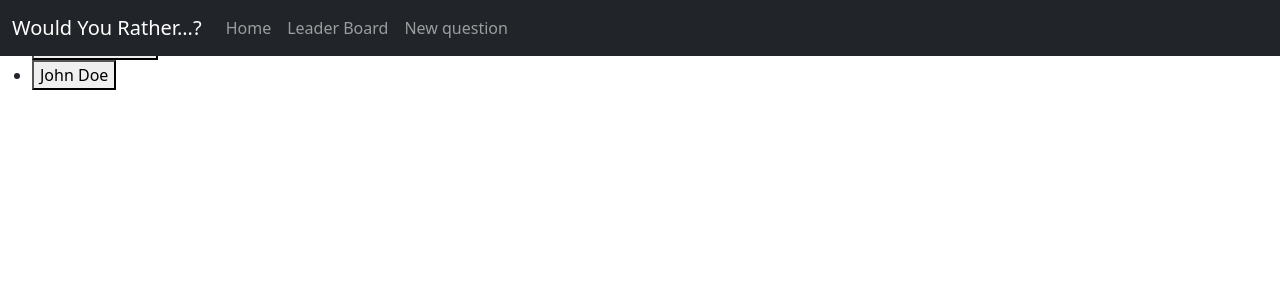
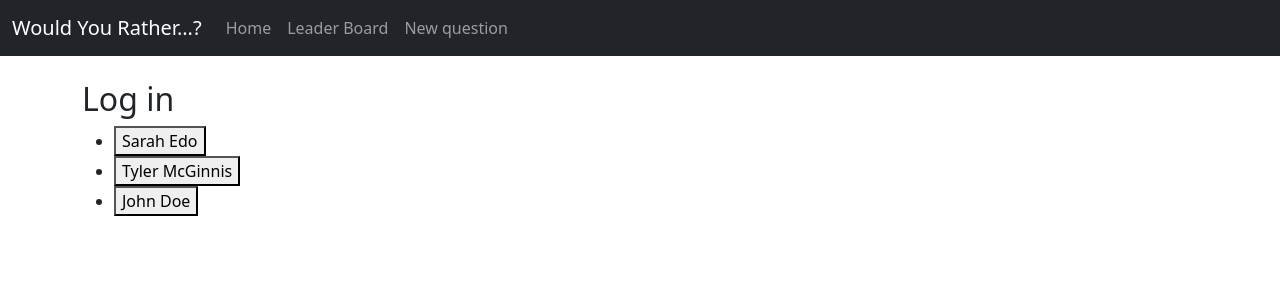
Before and after one commit to neilvcarvalho/would-you-rather, a React (Create React App) app: page / in a window 1280 px wide. Shown: the top 300 px of the page. Built offline with nearby package versions, Linux system fonts and the light colour scheme.

Commit message:
Render the Login component inside the container main element

```diff
--- a/src/components/App.js
+++ b/src/components/App.js
@@ -22,19 +22,18 @@ class App extends Component {
       <Router>
         <div className="App">
           <Navbar />
+          <main class='container'>
             {
               authedUser
-            ? (
-              <main class='container' style={{paddingTop: '5em'}}>
+              ? <div>
                   <Route path='/leaderboard' exact component={Leaderboard} />
                   <Route path='/questions/:id' component={QuestionPage} />
                   <Route path='/add' exact component={NewQuestion} />
                   <Route path='/' exact component={Home} />
-              </main>
-            )
+                </div>
               : <Login />
             }
-
+          </main>
         </div>
       </Router>
     )
--- a/src/components/Login.js
+++ b/src/components/Login.js
@@ -13,6 +13,10 @@ class Login extends Component {
 
   render() {
     return (
+      <div>
+        <h2>Log in</h2>
+
+        {
           this.props.users
             ? <ul>{
                 this.props.userIds.map((id) => (
@@ -20,6 +24,8 @@ class Login extends Component {
                 )
               }</ul>
             : null
+        }
+      </div>
     )
   }
 }
--- a/src/index.css
+++ b/src/index.css
@@ -1,3 +1,7 @@
+body {
+  padding-top: 5em;
+}
+
 .avatar {
   border-radius: 50%;
   max-width: 400px;
```
Lines whose indentation alone changed are shown as unchanged.
